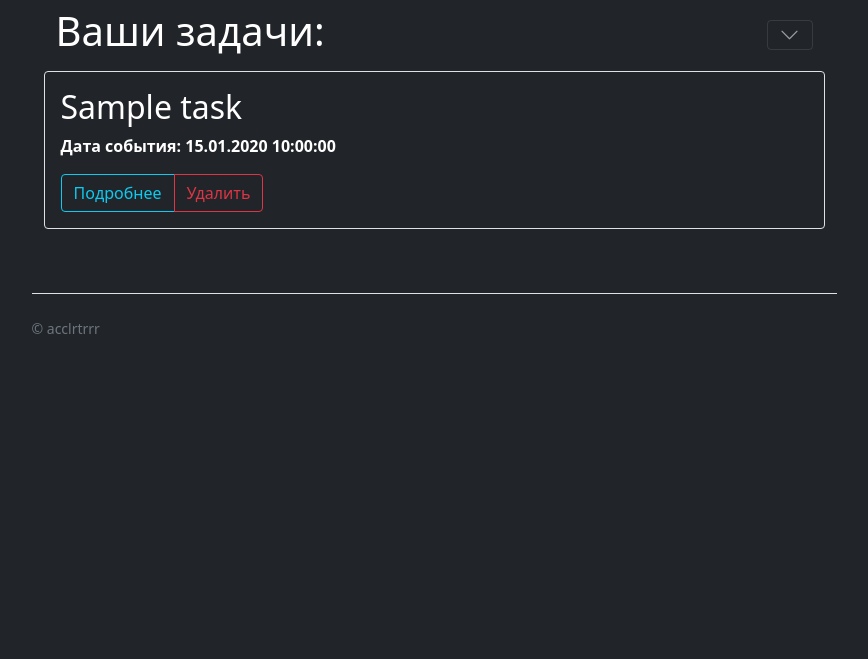
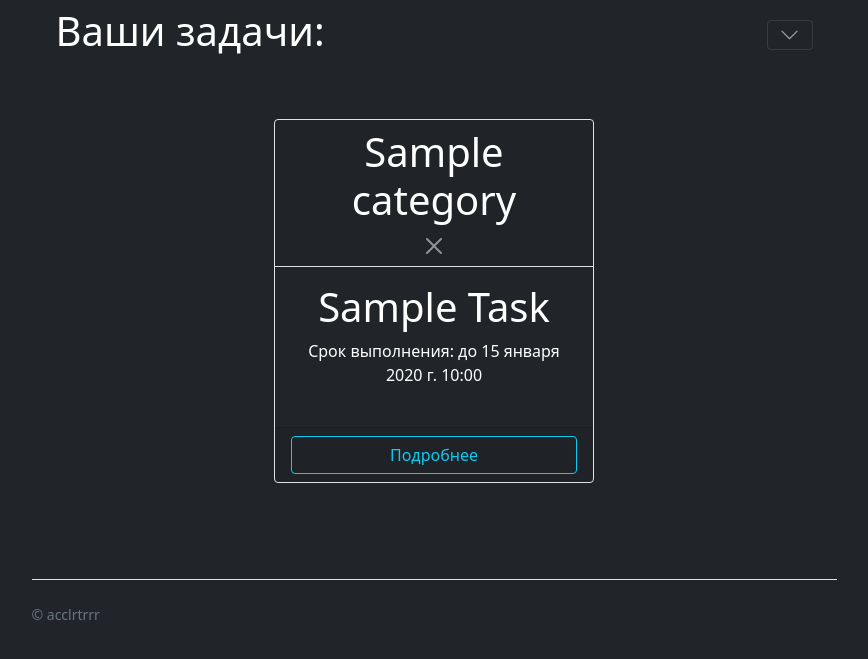
Before and after one commit to Novak1656/TimeDis_Django, a Django app: page /tasks/my_tasks/ in a window 1280 px wide. Shown: the part 82-741 px from the top of the page, without its empty margins (206-1074 px from the left). Run offline with Django 4.2, Linux system fonts and the light colour scheme; a user stored in the database is signed in; tables that the repository leaves empty hold one stand-in row (values such as "Sample post"); parts of the project's set-up code (start-up, migrations or seed data) failed here and were passed over; some libraries are stand-ins or nearby versions.

Commit message:
Tasks app updated.

```diff
--- a/time_dis/main/views.py
+++ b/time_dis/main/views.py
@@ -1,5 +1,7 @@
-from django.shortcuts import render
+from django.contrib.auth.decorators import login_required
+from django.shortcuts import render, redirect
 
 
+@login_required
 def main(request):
     return render(request, 'main/main_menu.html')
--- a/time_dis/tasks_app/admin.py
+++ b/time_dis/tasks_app/admin.py
@@ -3,10 +3,11 @@
 
 
 class TasksAdmin(admin.ModelAdmin):
-    list_display = ('id', 'title', 'category', 'priority', 'user', 'deadline', 'created_on', 'updated_on',)
+    list_display = ('id', 'slug', 'title', 'category', 'priority', 'user', 'deadline', 'created_on', 'updated_on',)
     list_filter = ('category', 'title', 'priority', 'user', 'created_on', 'deadline',)
     search_fields = ('title',)
-    list_display_links = ('id', 'title',)
+    list_display_links = ('id', 'slug', 'title',)
+    prepopulated_fields = {'slug': ('title',)}
 
 
 @admin.register(Categories, Priority)
@@ -15,7 +16,6 @@
     list_filter = ('title',)
     search_fields = ('title',)
     list_display_links = ('id', 'title',)
-    fields = ('title',)
 
 
 admin.site.register(Tasks, TasksAdmin)
--- a/time_dis/tasks_app/models.py
+++ b/time_dis/tasks_app/models.py
@@ -1,5 +1,9 @@
+from django_unique_slugify import unique_slugify
+from unidecode import unidecode
 from django.db import models
 from auth_app.models import Users
+from django.urls import reverse
+from django.utils.text import slugify
 
 
 class Categories(models.Model):
@@ -15,7 +19,8 @@
 
 
 class Priority(models.Model):
-    title = models.CharField('Название', max_length=250)
+    title = models.CharField('Название', max_length=250, default='Важно-срочно')
+    tag = models.CharField('Тег', max_length=100, default='danger')
 
     class Meta:
         verbose_name = 'Приоритет'
@@ -27,10 +32,11 @@
 
 
 class Tasks(models.Model):
+    slug = models.SlugField(max_length=250, null=True, allow_unicode=True)
     title = models.CharField('Название', max_length=250)
     comment = models.TextField('Подробности', blank=True)
-    category = models.ForeignKey(Categories, on_delete=models.PROTECT, related_name='tasks')
-    priority = models.ForeignKey(Priority, on_delete=models.PROTECT, related_name='tasks')
+    category = models.ForeignKey(Categories, on_delete=models.PROTECT, related_name='tasks', verbose_name='Категория')
+    priority = models.ForeignKey(Priority, on_delete=models.PROTECT, related_name='tasks', verbose_name='Приоритет')
     user = models.ForeignKey(Users, on_delete=models.CASCADE, related_name='tasks')
     deadline = models.DateTimeField('Срок выполнения', blank=True, null=True)
     created_on = models.DateTimeField('Дата создания', auto_now_add=True)
@@ -41,8 +47,17 @@
         verbose_name_plural = 'Задачи'
         ordering = ['-created_on']
 
+    def save(self, *args, **kwargs):
+        if not self.pk:
+            unique_slugify(self, slugify(unidecode(self.title)))
+        super(Tasks, self).save(*args, **kwargs)
+
+    def get_absolute_url(self):
+        return reverse('task', kwargs={'slug': self.slug})
+
     def __str__(self):
         return f"{self.user}: {self.title}"
+
 
 
 '''
--- a/time_dis/tasks_app/templates/tasks_app/base_tasks_app.html
+++ b/time_dis/tasks_app/templates/tasks_app/base_tasks_app.html
@@ -3,5 +3,47 @@
 {% block title %} Мои {% endblock %}
 
 {% block content %}
-
+<div class="container">
+    <nav class="navbar navbar-dark bg-dark">
+        <div class="container-fluid">
+            <h1>Ваши {{ title }}:</h1>
+            <button class="navbar-toggler" type="button" data-bs-toggle="collapse" data-bs-target="#search" aria-controls="search" aria-expanded="false" aria-label="Toggle navigation">
+                <i class="bi bi-chevron-down"></i>
+            </button>
+        </div>
+    </nav>
+    <div class="collapse" id="search">
+        <form method="get" class="d-flex" action="">
+            <div class="input-group">
+                <input type='text' class="bg-white text-white form-control" name="search_word" list="search_name" placeholder="Поиск...">
+                <datalist id="search_name">
+                    {% for task in tasks %}<option value="{{ task.title }}">{% endfor %}
+                </datalist>
+                <button type="submit" name="search" value="search" class="btn btn-outline-success"><i class="bi bi-search"></i></button>
+            </div>
+        </form>
+        <br>
+        <div class="btn-group border-top border-bottom rounded w-100">
+            <div class="row">
+                <div class="col border-end">
+                    <h3>Фильтры:</h3>
+                <a href="" class="btn btn-outline-info mb-2">По названию</a>
+                <a href="" class="btn btn-outline-info mb-2">По дате создания</a>
+                <a href="" class="btn btn-outline-info mb-2">По сроку выполнения</a>
+                </div>
+                <div class="col-lg-3">
+                    <h3>Разделы:</h3>
+                    <button type="button" class="btn btn-outline-info dropdown-toggle dropdown-toggle-split mb-2" data-bs-toggle="dropdown" aria-expanded="false">Задачи по категориям</button>
+                    <ul class="dropdown-menu">
+<!--                        {% for genre in genres %}-->
+<!--                        <li><a class="dropdown-item" href="{% url 'main' %}?genre_name={{ genre.title }}&{{ author_name }}">{{ genre.title }}</a></li>-->
+<!--                        {% endfor %}-->
+                    </ul>
+                    <a href="" class="btn btn-outline-danger mb-2">Задачи по приоритету</a>
+                </div>
+            </div>
+        </div>
+    </div>
+    {% block body %} {% endblock %}
+</div>
 {% endblock %}
--- a/time_dis/tasks_app/templates/tasks_app/task_list.html
+++ b/time_dis/tasks_app/templates/tasks_app/task_list.html
@@ -1,47 +1,35 @@
 {% extends 'tasks_app/base_tasks_app.html' %}
 
-{% block title %} {{ block.super }} задачи {% endblock %}
+{% block title %} {{ block.super }} {{ title }} {% endblock %}
 
-{% block content %}
-<div class="container">
-    <nav class="navbar navbar-dark bg-dark">
-        <div class="container-fluid">
-            <h1>Ваши задачи:</h1>
-            <button class="navbar-toggler" type="button" data-bs-toggle="collapse" data-bs-target="#search" aria-controls="search" aria-expanded="false" aria-label="Toggle navigation">
-                <i class="bi bi-chevron-down"></i>
-            </button>
+{% block body %}
+<div class="album py-5 bg-dark rounded">
+    <div class="container">
+        <div class="row gy-5">
+            {% for task in tasks %}
+            <div class="col" align="center">
+                <div class="card mb-4 h-100 bg-dark rounded border" style="width: 20rem;">
+                    <div class="card-header border-bottom bg-{{ task.priority.tag }}">
+                        <h1 class="card-text display-6">{{ task.category }}</h1>
+                        <a href="{% url 'delete_task' task.slug %}" class="btn btn-close btn-close-white text-right"></a>
+                    </div>
+                    <div class="card-body">
+                        <h1 class="card-text display-6">{{ task.title|title }}</h1>
+                        <p class="card-text">Срок выполнения: до {{ task.deadline }}</p>
+                    </div>
+                    <div class="card-footer">
+                        <div class="btn-group w-100">
+                            <a class="btn btn-outline-info w-100" href="{{ task.get_absolute_url }}">Подробнее</a>
+                        </div>
+                    </div>
+                </div>
+            </div>
+            {% empty %}
+            <p class="text-center display-6">У вас ещё нет задач
+                <br><a class="btn btn-outline-success w-25 text-center mt-3" href="{% url 'add_task' %}">Создать задачу</a>
+            </p>
+            {% endfor %}
         </div>
-    </nav>
-    <div class="collapse" id="search">
-        <form class="d-flex" method="post">
-            <input class="form-control mr-2" list="search_name" name="search_title" placeholder="Поиск...">&nbsp
-            <datalist id="search_name">
-                {% for task in tasks %}
-                    <option value="{{ task.title }}">
-                {% endfor %}
-            </datalist>
-            <button class="btn btn-floating btn-outline-success mr-1" name="search" type="submit" value="Поиск"><i class="bi bi-search"></i></button>
-        </form>
-        <br>
     </div>
-
-    {% if tasks|length > 0 %}
-        {% for task in tasks %}
-    <div class="alert alert-{{ elm.priory }} border">
-        <h2>{{ task.title }}</h2>
-        <p><b>Дата события: {{ task.deadline|date:"d.m.Y H:i:s" }}</b></p>
-
-
-        <div class="btn-group" role="group" aria-label="btn_group">
-            <a class="btn btn-outline-info" name="id_update" href="get_absolute_url">Подробнее</a>
-            <a type="submit" class="btn btn-outline-danger" name="id_delete" value="">Удалить</a>
-        </div>
-
-    </div>
-        {% endfor %}
-    {% else %}
-    <p>У вас нет задач</p>
-    <a class="btn btn-success" href="{% url 'add_task' %}">Создать задачу</a>
-    {% endif %}
 </div>
 {% endblock %}
--- a/time_dis/tasks_app/urls.py
+++ b/time_dis/tasks_app/urls.py
@@ -4,4 +4,7 @@
 urlpatterns = [
     path('add_task/', add_task, name='add_task'),
     path('my_tasks/', TaskList.as_view(), name='my_tasks'),
+    path('delete_task/<str:slug>', delete_task, name='delete_task'),
+    path('task/<str:slug>', TaskDetail.as_view(), name='task'),
+    path('update_task/<str:slug>', update_task, name='update_task'),
 ]
--- a/time_dis/tasks_app/views.py
+++ b/time_dis/tasks_app/views.py
@@ -1,8 +1,9 @@
 from django.contrib.auth.decorators import login_required
 from django.contrib.auth.mixins import LoginRequiredMixin
 from django.shortcuts import render, redirect
-from django.views.generic import ListView
-from .models import Tasks
+from django.urls import reverse
+from django.views.generic import ListView, DetailView
+from .models import Tasks, Priority
 from .forms import TasksForm
 
 
@@ -24,6 +25,37 @@
     model = Tasks
     template_name = 'tasks_app/task_list.html'
     context_object_name = 'tasks'
+    extra_context = {'title': 'задачи'}
+    paginate_by = 5
 
     def get_queryset(self):
         return Tasks.objects.filter(user=self.request.user).all()
+
+
+class TaskDetail(LoginRequiredMixin, DetailView):
+    model = Tasks
+    template_name = 'tasks_app/task.html'
+    context_object_name = 'task'
+
+    def get_queryset(self):
+        return self.request.user.tasks
+
+
+@login_required
+def update_task(request, slug):
+    task = request.user.tasks.get(slug=slug)
+    if request.method == 'POST':
+        form = TasksForm(request.POST, instance=task)
+        if form.is_valid():
+            form.save()
+            return redirect(reverse('task', kwargs={'slug': slug}))
+    else:
+        form = TasksForm(instance=task)
+    return render(request, 'tasks_app/update_task.html', {'form': form})
+
+
+@login_required
+def delete_task(request, slug):
+    task = request.user.tasks.get(slug=slug)
+    task.delete()
+    return redirect('my_tasks')
--- a/time_dis/time_dis/settings.py
+++ b/time_dis/time_dis/settings.py
@@ -2,6 +2,8 @@
 from pathlib import Path
 
 # Build paths inside the project like this: BASE_DIR / 'subdir'.
+from django.urls import reverse_lazy
+
 BASE_DIR = Path(__file__).resolve().parent.parent
 
 
@@ -130,3 +132,5 @@
 EMAIL_HOST_PASSWORD = 'fnxtrijisfzhtyrx'
 EMAIL_USE_TLS = False
 EMAIL_USE_SSL = True
+
+LOGIN_URL = 'login'
```
Also changed, not shown: time_dis/tasks_app/templates/tasks_app/task.html (added, +22 -0 lines), time_dis/tasks_app/templates/tasks_app/update_task.html (added, +18 -0 lines).
